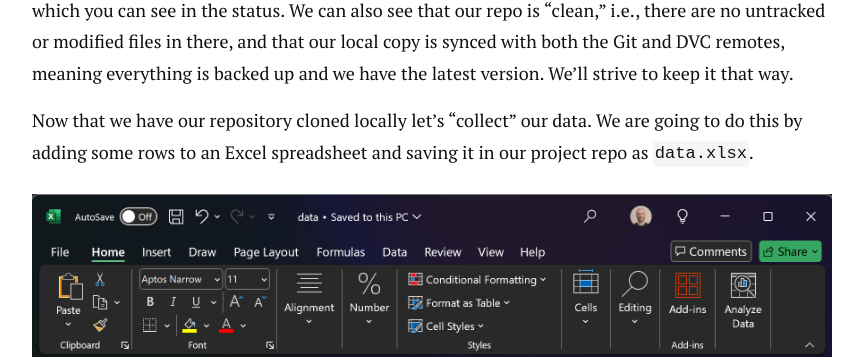
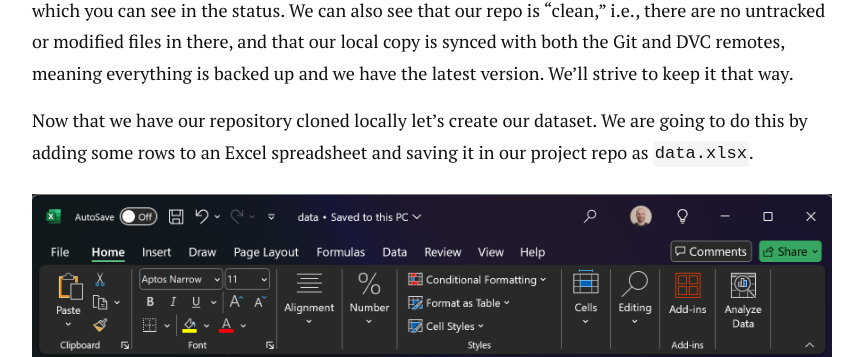
Before and after one commit to petebachant/petebachant.github.io, a Jekyll site: the page built from _posts/2024-11-14-office-repro.markdown, in a window 1280 px wide and 900 px high, scrolled down 5058 px. Shown: the part 152-509 px from the top of the window, without its empty margins (208-1071 px from the left). Built offline with Jekyll 4.4.1, drawn with Linux system fonts in a browser that asks for light colours; nearby versions of some CDN libraries; comment, search, counter and statistics services are not loaded.

Commit message:
Don't call it collect

```diff
--- a/_posts/2024-11-14-office-repro.markdown
+++ b/_posts/2024-11-14-office-repro.markdown
@@ -149,7 +149,7 @@ and that our local copy is synced with both the Git and DVC remotes,
 meaning everything is backed up and we have the latest version.
 We'll strive to keep it that way.
 
-Now that we have our repository cloned locally let's "collect" our data.
+Now that we have our repository cloned locally let's create our dataset.
 We are going to do this by adding some rows to an Excel spreadsheet
 and saving it in our project repo as `data.xlsx`.
 
```
